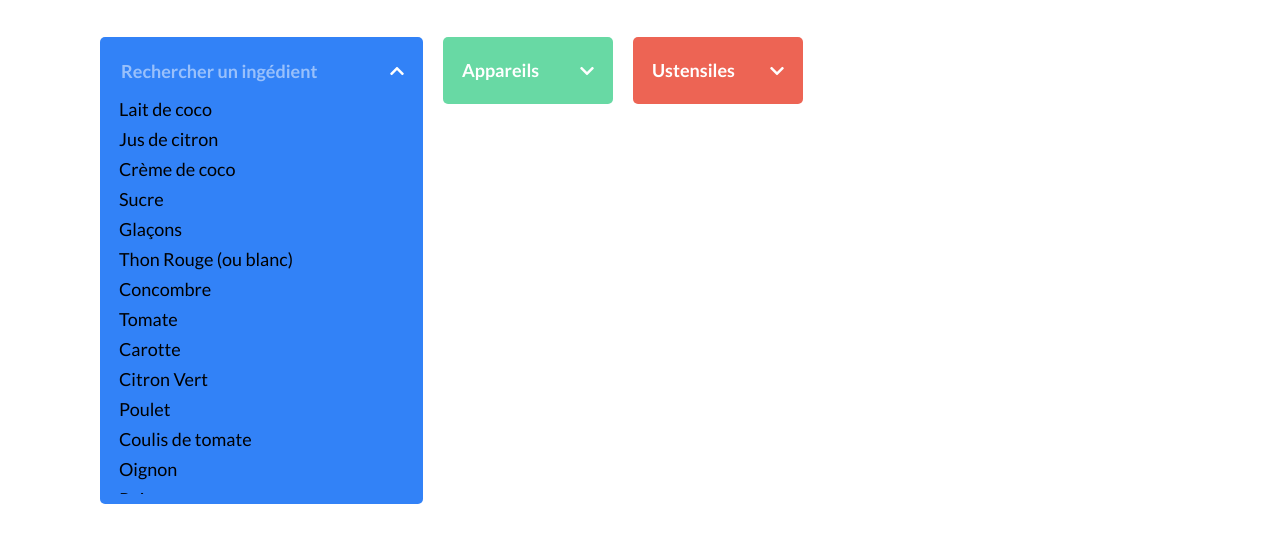
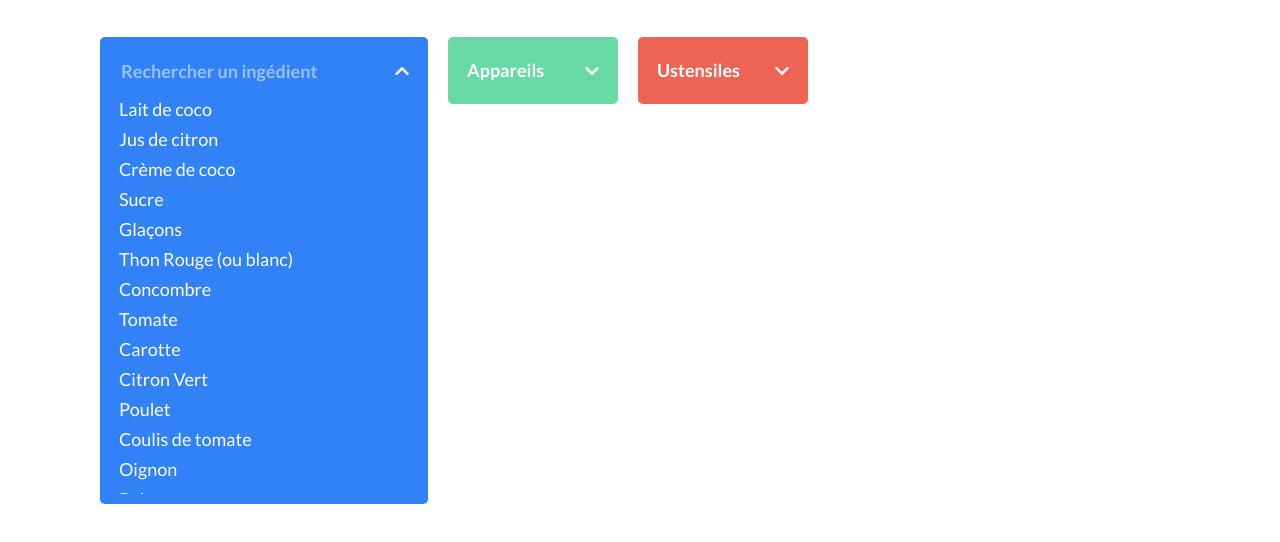
Before and after one commit to YoannAsl/Les-Petits-Plats, a website: page index.html in a window 1280 px wide. Both pictures are taken after a click on the icon 244 px from the left and 280 px from the top of the page. Shown: the part 210-752 px from the top of the page. Drawn offline with Linux system fonts and the light colour scheme.

Commit message:
Améliorations css html

```diff
--- a/index.html
+++ b/index.html
@@ -23,7 +23,7 @@
                 <p class="lists-names">Ingrédients</p>
                 <i class="fas fa-chevron-down arrow"></i>
             </div>
-            <div id="ingredients-list"></div>
+            <ul id="ingredients-list"></ul>
         </div>
 
         <div id="appliance" class="list">
--- a/index.js
+++ b/index.js
@@ -82,7 +82,7 @@ class App {
 		for (let i = 0; i < list.length; i++) {
 			list[i].ingredients.forEach((n) => {
 				if (!this.ingrTags.includes(n.ingredient)) {
-					this.ingrTags += `<p class="ingredient" onclick="app.clickTag(this)">${n.ingredient}</p>`;
+					this.ingrTags += `<li class="ingredient" onclick="app.clickTag(this)">${n.ingredient}</li>`;
 				}
 			});
 		}
@@ -197,6 +197,7 @@ class App {
 					} :</span> ${n.quantity || ''}${n.unit || ''}</li> `)
 			);
 			newCard.className = 'recipe-card';
+			// couper description
 			newCard.innerHTML = `
 				<div class="img-placeholder"></div>
 				<div id="test">
@@ -395,13 +396,11 @@ class App {
 				})
 			);
 		});
-
 		this.displayedRecipes = newList;
 		this.fillTagsLists(this.displayedRecipes);
 	}
 
 	callMainSearch(e) {
-		// console.log(e.target);
 		if (e.target.value.length >= 3) {
 			this.mainSearch(this.recipes, e.target.value);
 			this.createRecipeCards(this.displayedRecipes);
--- a/index.scss
+++ b/index.scss
@@ -63,7 +63,6 @@ h3 {
 		box-sizing: border-box;
 		padding: 10px 19px;
 		border-radius: 5px;
-		// width: fit-content;
 		.list-top-part {
 			display: flex;
 			align-items: center;
@@ -97,30 +96,16 @@ h3 {
 	}
 	ul {
 		flex-direction: column;
-		flex-wrap: wrap;
-		// width: 100%;
 		width: fit-content;
-		max-height: 500px;
 		display: none;
+		overflow: auto;
+		max-height: 400px;
+		width: 100%;
 		li {
 			display: block;
 			font-size: 18px;
 			color: white;
-			margin: 4px 0;
-			// display: none;
-		}
-	}
-	#ingredients-list {
-		// display: inline-block;
-		display: none;
-		flex-direction: column;
-		// flex-wrap: wrap;
-		overflow: auto;
-		max-height: 400px;
-		p {
-			// color: white;
-			font-size: 18px;
-			margin: 4px 0;
+			margin: 4px 5px 4px 0;
 		}
 	}
 }
@@ -142,7 +127,6 @@ h3 {
 			padding: 20px;
 			height: 186px;
 			box-sizing: border-box;
-			overflow: hidden;
 		}
 		h3,
 		.time {
@@ -153,6 +137,10 @@ h3 {
 			display: flex;
 			justify-content: space-between;
 		}
+		.bottom {
+			height: 124px;
+			overflow: hidden;
+		}
 		.description,
 		.ingredients {
 			font-size: 12px;
@@ -160,29 +148,6 @@ h3 {
 		}
 	}
 }
-
-// #ingredient,
-// #appliance,
-// #utensil {
-// 	&:hover {
-// 		p {
-// 			display: none;
-// 		}
-// 		input,
-// 		ul {
-// 			display: flex;
-// 		}
-// 	}
-// }
-
-// #ingredients-search {
-// 	&:focus {
-// 		display: flex;
-// 		#ingredients-list {
-// 			display: flex;
-// 		}
-// 	}
-// }
 
 #ingredient,
 #appliance,
```
Also changed, not shown: index.css, 1 other file.
